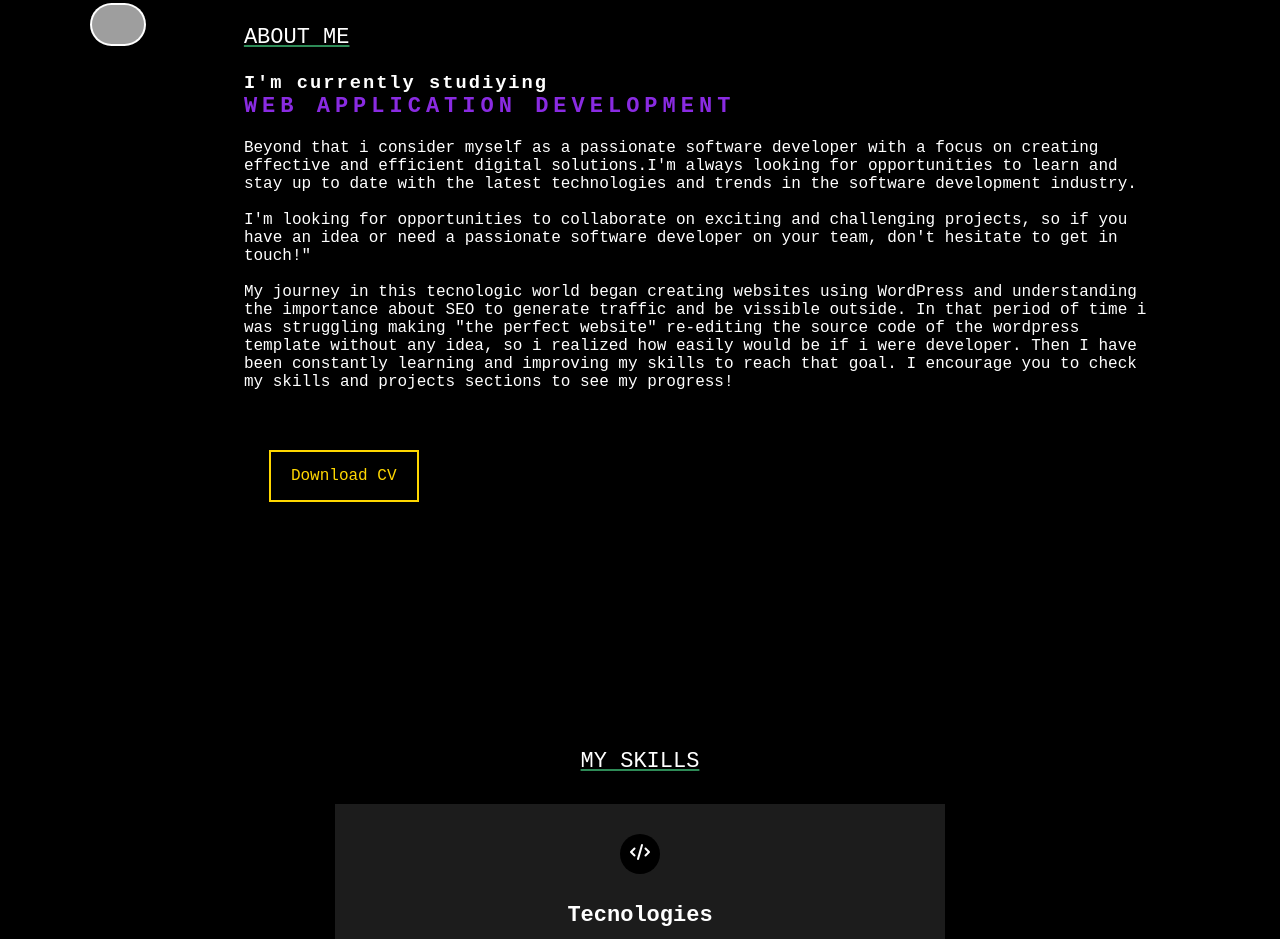
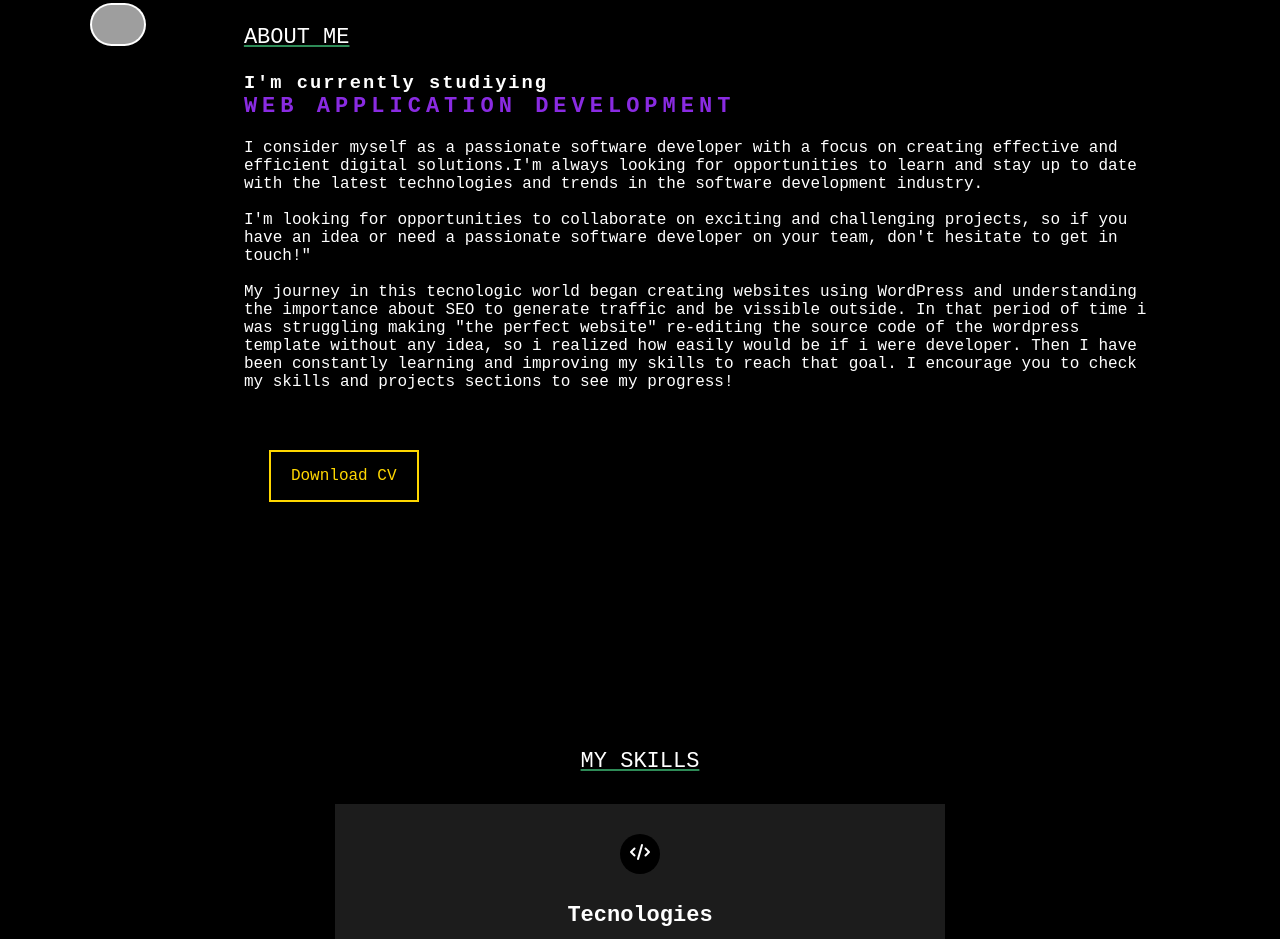
Before and after one commit to al3xHub/PortfolioWebAlejandro, a plain HTML site: page index.html in a window 1280 px wide. Shown: the part 907-1846 px from the top of the page. Drawn offline with Linux system fonts and the light colour scheme; grey boxes are pictures that could not be loaded.

Commit message:
Antes de cambiar el carousel

```diff
--- a/index.html
+++ b/index.html
@@ -54,7 +54,7 @@
         <div class="aboutme">
             <p class="titulo-seccion">About me</p>
             <h3>I'm currently studiying <br><span> Web Application Development</span></h3>
-            <p>Beyond that i consider myself as a passionate software developer with a focus on creating effective and efficient digital solutions.I'm always looking for opportunities to learn and stay up
+            <p>I consider myself as a passionate software developer with a focus on creating effective and efficient digital solutions.I'm always looking for opportunities to learn and stay up
                 to date with the latest technologies and trends in the software development industry.<br><br>
                 I'm looking for opportunities to collaborate on exciting and challenging projects, so if you have an idea or need a passionate software developer on your team, don't hesitate to get in touch!"<br><br>
                 My journey in this tecnologic world began creating websites using WordPress and understanding the importance about SEO to generate traffic and be vissible outside.
```
